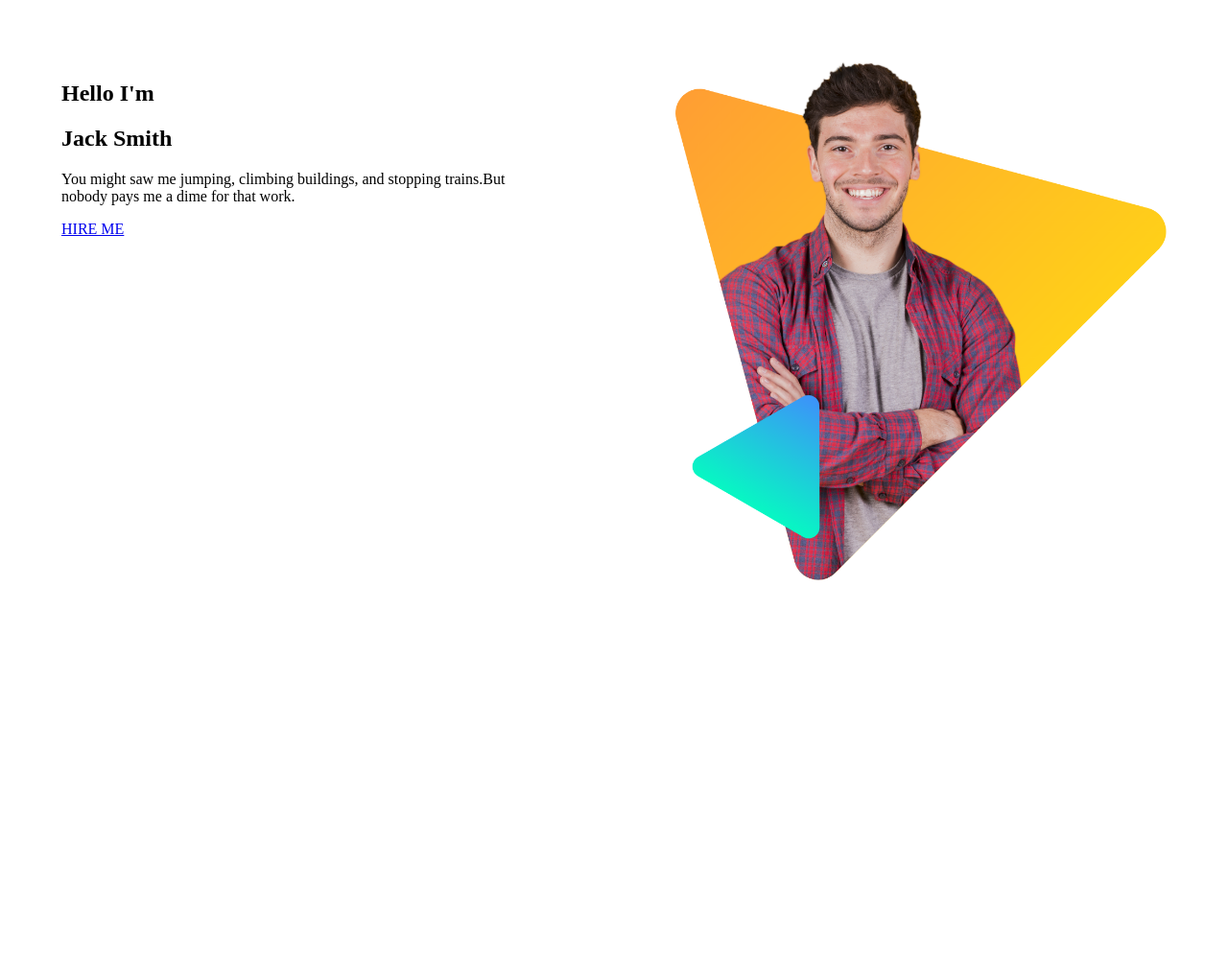
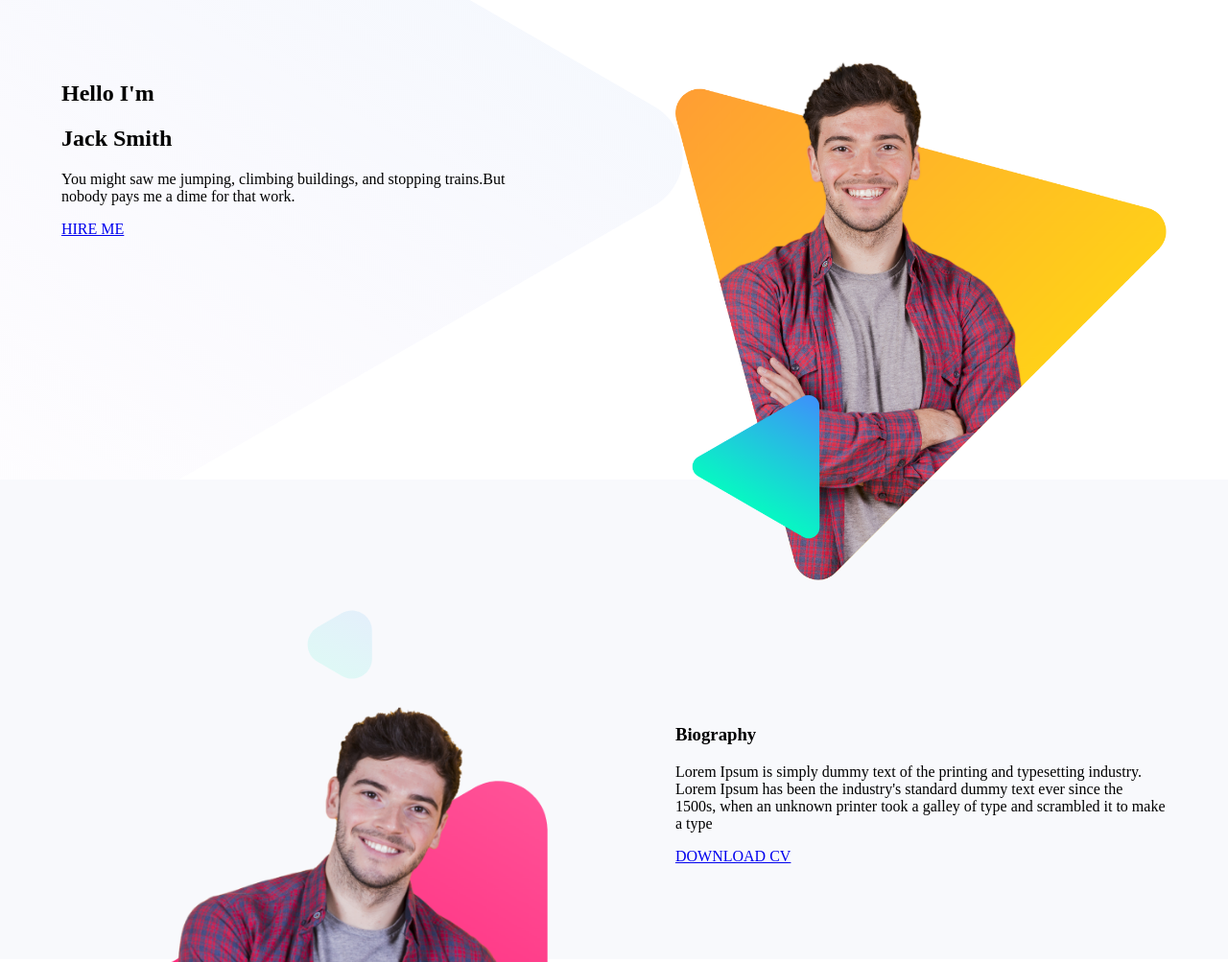
Before and after one commit to trmaliha-code/personal-website-demo, a plain HTML site: page index.html in a window 1280 px wide. Shown: the top 1003 px of the page at 96% size. Before the commit the page ends 800 px from the top, so only its background shows below. Drawn offline with Linux system fonts and the light colour scheme.

Commit message:
second added

```diff
--- a/index.html
+++ b/index.html
@@ -4,10 +4,14 @@
     <meta charset="UTF-8" />
     <meta name="viewport" content="width=device-width, initial-scale=1.0" />
     <title>My First Personal Website</title>
+    <link
+      href="https://fonts.googleapis.com/css2?family=Montserrat:wght@900&family=Source+Sans+Pro:wght@600&display=swap"
+      rel="stylesheet"
+    />
     <link rel="stylesheet" href="style.css" />
   </head>
   <body>
-    <section>
+    <section class="intro">
       <div class="half-width">
         <h2>Hello I'm</h2>
         <h1>Jack Smith</h1>
@@ -22,7 +26,27 @@
         >
       </div>
       <div class="half-width">
-        <img src="images/peter.png" alt="Peter" />
+        <img src="images/peter.png" alt="peter" />
+      </div>
+    </section>
+
+    <section class="bio">
+      <div class="half-width">
+        <img src="images/peter_dream.png" alt="peter_dream" />
+      </div>
+      <div class="half-width">
+        <h3>Biography</h3>
+        <p>
+          Lorem Ipsum is simply dummy text of the printing and typesetting
+          industry. Lorem Ipsum has been the industry's standard dummy text ever
+          since the 1500s, when an unknown printer took a galley of type and
+          scrambled it to make a type
+        </p>
+        <a
+          target="_blank"
+          href="https://www.linkedin.com/in/tasmia-rahman-maliha-88034a163/"
+          >DOWNLOAD CV</a
+        >
       </div>
     </section>
   </body>
--- a/style.css
+++ b/style.css
@@ -5,8 +5,22 @@ body {
 .half-width {
   width: 40%;
   float: left;
-  margin: 5%;
+  margin: 3%;
+  padding: 2%;
 }
 .half-width img {
   width: 100%;
 }
+
+.intro {
+  background-image: url("images/header-bg.png");
+  background-repeat: no-repeat;
+}
+section {
+  height: 500px;
+}
+
+.bio {
+  background-image: url("images/biography-bg.png");
+  background-repeat: no-repeat;
+}
```
